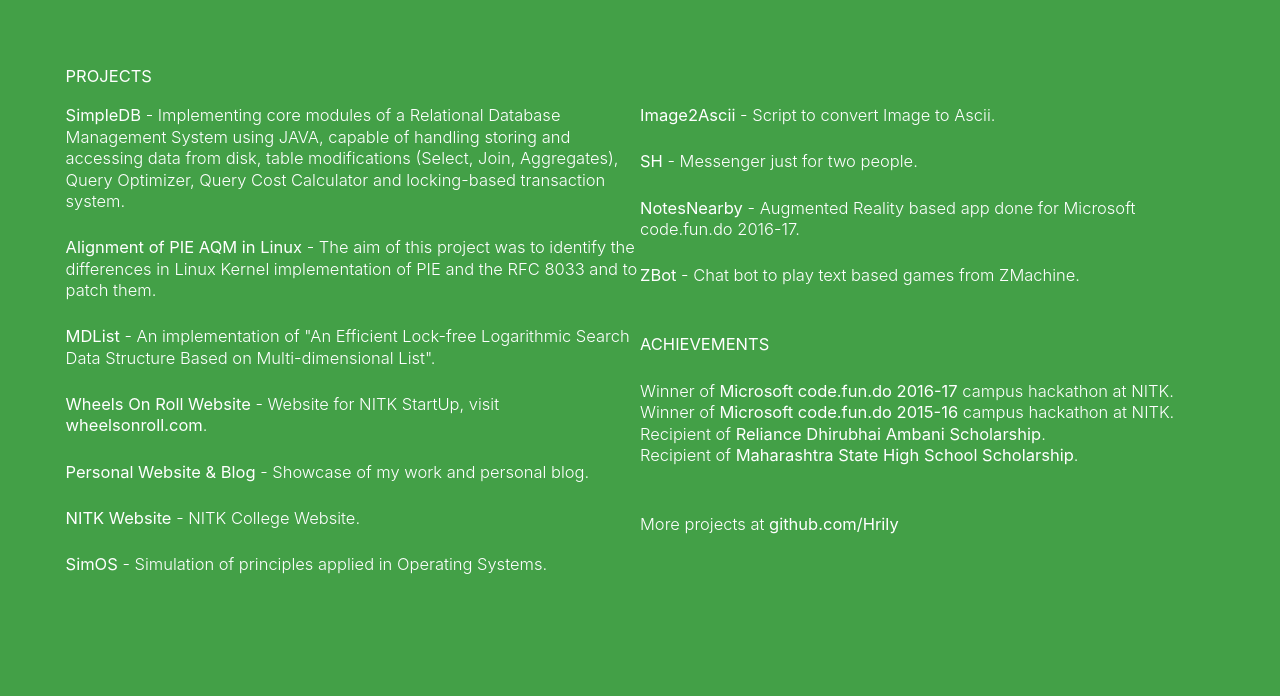
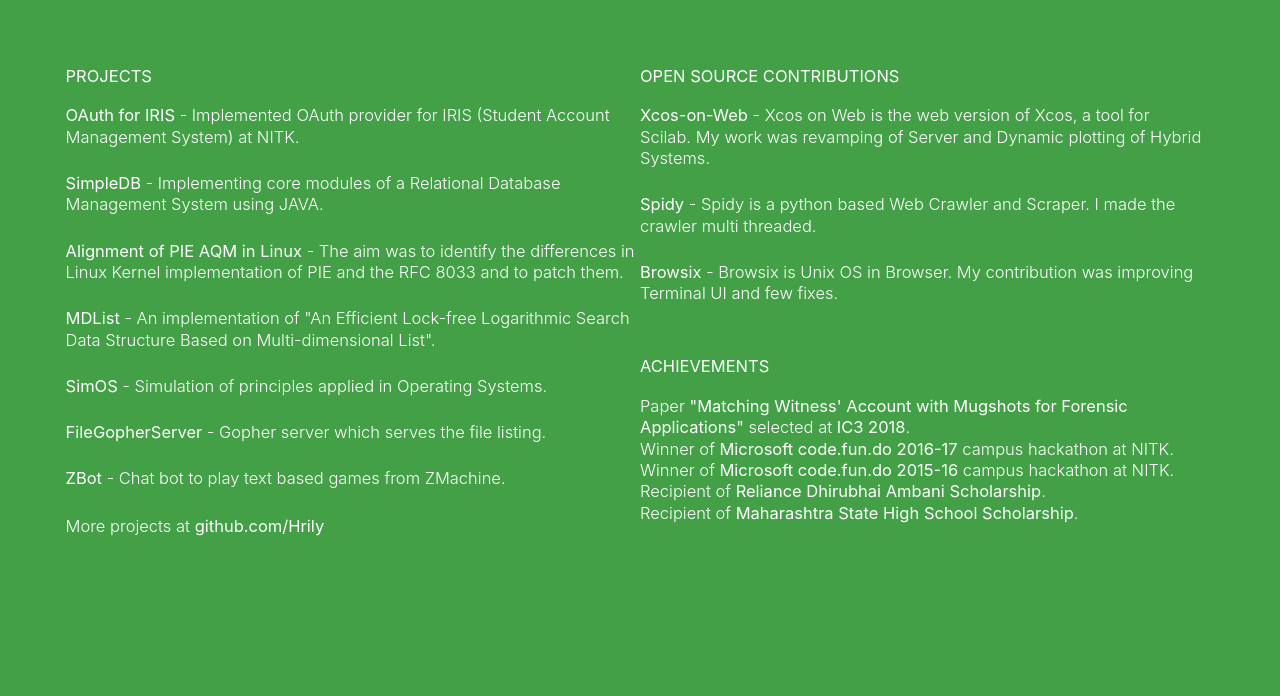
Before and after one commit to Hrily/Resume, a plain HTML site: page index.html in a window 1280 px wide. Both pictures are taken after a click on the link "PROJECTS". Shown: the top 696 px of the page. Drawn offline with nearby package versions, Linux system fonts and the light colour scheme.

Commit message:
Updated content

```diff
--- a/index.html
+++ b/index.html
@@ -93,8 +93,11 @@
               <span class="right" style="opacity: 0.5;">MAY18-In Progress</span>
               <br> Developed TrackGit App - an Git addon for File Browser. Used Libgit2 API’s for execution of git commands. Designed and
               implemented user interfaces for various git commands.
+              <br>
               <a href="https://drive.google.com/file/d/1nailoOCGmpRVo3sZ8mdXGmpuWxXdgf1T/view"><b>Proposal</b></a>.
               <a href="https://github.com/Hrily/TrackGit/wiki"><b>Wiki & Progress Reports</b></a>.
+              <a href="https://www.figma.com/file/e9DqiiwwxxTP9bnk3C9WBHKY/TrackGit?node-id=1%3A15"><b>Prototype</b></a>.
+              <a href="https://hrily.github.io/TrackGit"><b>Documentation</b></a>.
             </div>
             <br>
             <div>
@@ -152,7 +155,7 @@
                   <div class="wrapper">
                       <div class="arc arc-start"></div>
                       <div class="arc arc-end" style="transform: rotate(85deg);"></div>
-                      <div class="arc-perc"><b>8.30</b></div>
+                      <div class="arc-perc"><b>8.23</b></div>
                   </div>
                   <div class="txt">CGPA in <a href="https://nitk.ac.in"><b>NITK</b></a> (current).</div>
                 </div>
@@ -302,14 +305,17 @@
             <div class="row txt">
               <div class="sub-title"><b>PROJECTS</b></div>
               <div class="projects-list">
-                <a href="https://github.com/Hrily/SimpleDB"><b>SimpleDB</b></a> -
-                Implementing core modules of a Relational Database Management System using JAVA, capable of handling storing and accessing
-                data from disk, table modifications (Select, Join, Aggregates), Query Optimizer, Query Cost Calculator and locking-based
-                transaction system.
+                <a href="https://blog.iris.nitk.ac.in/releasing-iris-oauth-for-developers/"><b>OAuth for IRIS</b></a> -
+                Implemented OAuth provider for IRIS (Student Account Management System) at NITK.
               </div>
               <br>
               <div class="projects-list">
-                <a href="https://github.com/Hrily/Alignment-of-PIE-implementation-of-Linux-Kernel-with-RFC-8033/"><b>Alignment of PIE AQM in Linux</b></a> -  The aim of this project was to identify the differences in Linux Kernel implementation of PIE and the RFC 8033 and to patch them.
+                <a href="https://github.com/Hrily/SimpleDB"><b>SimpleDB</b></a> -
+                Implementing core modules of a Relational Database Management System using JAVA.
+              </div>
+              <br>
+              <div class="projects-list">
+                <a href="https://github.com/Hrily/Alignment-of-PIE-implementation-of-Linux-Kernel-with-RFC-8033/"><b>Alignment of PIE AQM in Linux</b></a> -  The aim was to identify the differences in Linux Kernel implementation of PIE and the RFC 8033 and to patch them.
               </div>
               <br>
               <div class="projects-list">
@@ -317,46 +323,43 @@
               </div>
               <br>
               <div class="projects-list">
-                <a href="https://github.com/WheelsOnRoll/WORWebsite"><b>Wheels On Roll Website</b></a> - Website for NITK StartUp, visit <a href="https://wheelsonroll.com"><b>wheelsonroll.com</b></a>.
+                <a href="https://github.com/Hrily/SimOS"><b>SimOS</b></a> - Simulation of principles applied in Operating Systems.
               </div>
               <br>
               <div class="projects-list">
-                <a href="https://hrily.github.io"><b>Personal Website &amp; Blog</b></a> - Showcase of my work and personal blog.
-              </div>
-              <br>
-              <div class="projects-list">
-                <a href="https://nitk.ac.in"><b>NITK Website</b></a> - NITK College Website.
-              </div>
-              <br>
-              <div class="projects-list">
-                <a href="https://github.com/Hrily/SimOS"><b>SimOS</b></a> - Simulation of principles applied in Operating Systems.
-              </div>
-              <br>
-            </div>
-          </div>
-          <div class="col s12 m6 l6 txt">
-            <div class="row txt">
-              <div class="sub-title"><b>&nbsp;</b></div>
-              <div class="projects-list">
-                <a href="https://github.com/Hrily/Python-Image2Ascii"><b>Image2Ascii</b></a> - Script to convert Image to Ascii.
-              </div>
-              <br>
-              <div class="projects-list">
-                <a href="https://github.com/Hrily/SH"><b>SH</b></a> - Messenger just for two people.
-              </div>
-              <br>
-              <div class="projects-list">
-                <a href="https://github.com/Hrily/NotesNearby"><b>NotesNearby</b></a> - Augmented Reality based app done for Microsoft code.fun.do 2016-17.
+                <a href="https://github.com/Hrily/FileGopherServer"><b>FileGopherServer</b></a> - Gopher server which serves the file listing.
               </div>
               <br>
               <div class="projects-list">
                 <a href="https://github.com/Hrily/ZBot"><b>ZBot</b></a> - Chat bot to play text based games from ZMachine.
               </div>
               <br>
+              More projects at <a href="https://github.com/Hrily"><b>github.com/Hrily</b></a><br>
             </div>
+          </div>
+          <div class="col s12 m6 l6 txt">
             <div class="row txt">
-              <div><b>ACHIEVEMENTS</b></div>
+              <div class="sub-title"><b>OPEN SOURCE CONTRIBUTIONS</b></div>
+              <div class="projects-list">
+                <a href="https://github.com/Hrily/xcos-on-web"><b>Xcos-on-Web</b></a> -
+                Xcos on Web is the web version of Xcos, a tool for Scilab. My work was revamping of Server and Dynamic plotting of Hybrid
+                Systems.
+              </div>
               <br>
+              <div class="projects-list">
+                <a href="https://github.com/rivermont/spidy"><b>Spidy</b></a> -
+                Spidy is a python based Web Crawler and Scraper. I made the crawler multi threaded.
+              </div>
+              <br>
+              <div class="projects-list">
+                <a href="https://github.com/Hrily/browsix"><b>Browsix</b></a> -
+                Browsix is Unix OS in Browser. My contribution was improving Terminal UI and few fixes.
+              </div>
+              <br>
+              <div class="sub-title-second"><b>ACHIEVEMENTS</b></div>
+              <div class="projects-list">
+                Paper <b>"Matching Witness' Account with Mugshots for Forensic Applications"</b> selected at <b>IC3 2018</b>.
+              </div>
               <div class="projects-list">
                 Winner of <b>Microsoft code.fun.do 2016-17</b> campus hackathon at NITK.
               </div>
@@ -369,10 +372,6 @@
               <div class="projects-list">
                 Recipient of <b>Maharashtra State High School Scholarship</b>.
               </div>
-              <br>
-            </div>
-            <div class="row txt">
-              More projects at <a href="https://github.com/Hrily"><b>github.com/Hrily</b></a><br>
             </div>
           </div>
         </div>
--- a/src/style.css
+++ b/src/style.css
@@ -1,6 +1,7 @@
 body {
 	overflow: hidden;
 	font-size: 1.1em;
+	font-weight: 300;
 }
 
 .slides a:hover {
@@ -175,6 +176,7 @@ body {
 	display: inline;
 	padding-left: 15px;
 	padding-right: 15px;
+	font-weight: 400 !important;
 }
 
 .tab-line-wrapper {
```
